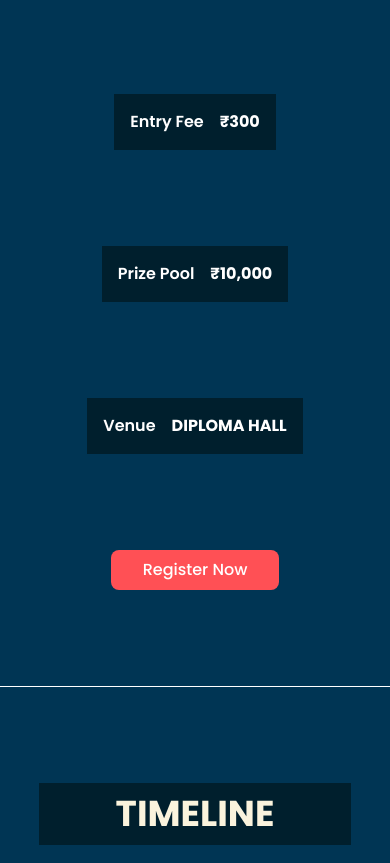
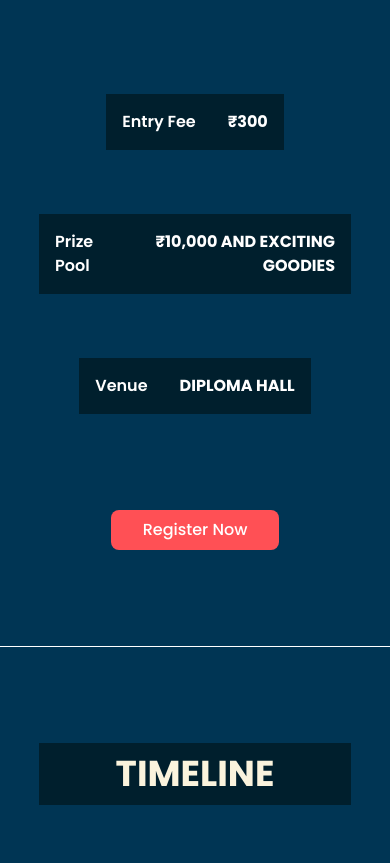
Before and after one commit to arjun-praveen-varshney/spark-a-thon, a React (Vite) app: page / in a window 390 px wide. Shown: the part 2300-3163 px from the top of the page. Built offline with nearby package versions, Linux system fonts and the light colour scheme.

Commit message:
final push

```diff
--- a/src/components/About.jsx
+++ b/src/components/About.jsx
@@ -14,7 +14,7 @@ const Card = ({ title, desc }) => {
   // }, []);
   return (
     <div
-      className={`z-10 bg-secondary text-white mx-auto md:w-1/3 flex justify-between items-center p-4 md:space-x-0 space-x-4`}
+      className={`z-10 bg-secondary text-white mx-auto flex justify-between items-center p-4 space-x-8`}
     >
       <div className="font-semibold text-base">{title}</div>
       <div className="uppercase text-right font-bold md:text-[24px] md:leading-[40px]">
@@ -83,11 +83,11 @@ const About = () => {
           <img src={about} alt="about.png" data-aos="zoom-in" />
         </div>
         <div
-          className="mx-auto w-4/5 flex flex-wrap lg:flex-nowrap mt-24 gap-24"
+          className="mx-auto w-4/5 flex flex-wrap lg:flex-nowrap mt-24 gap-16"
           // data-aos="fade-up"
         >
           <Card title="Entry Fee" desc="₹300" />
-          <Card title="Prize Pool" desc="₹10,000" />
+          <Card title="Prize Pool" desc="₹10,000 and exciting goodies" />
           <Card title="Venue" desc="Diploma Hall" />
         </div>
         <div className="flex justify-center" data-aos="zoom-in">
```
